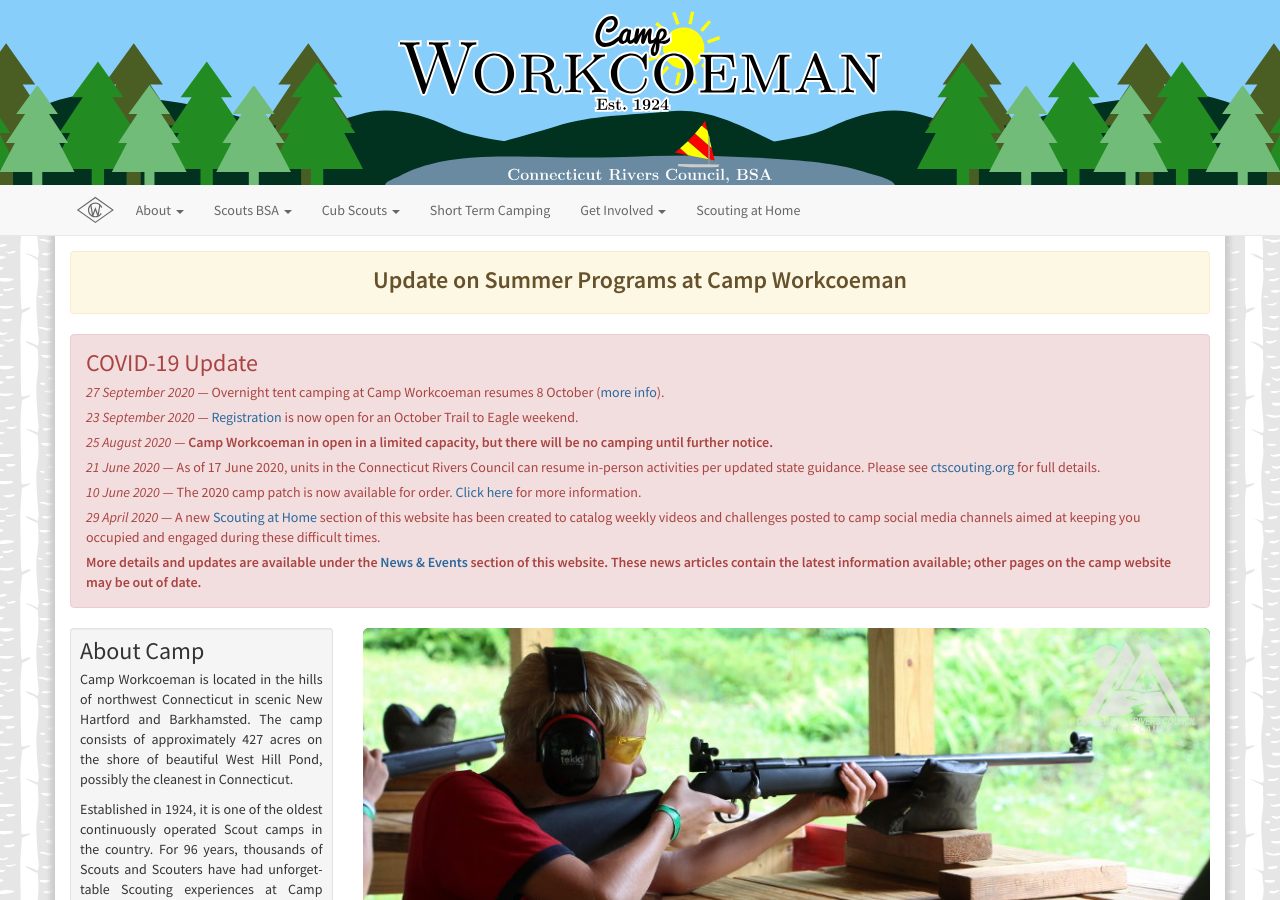
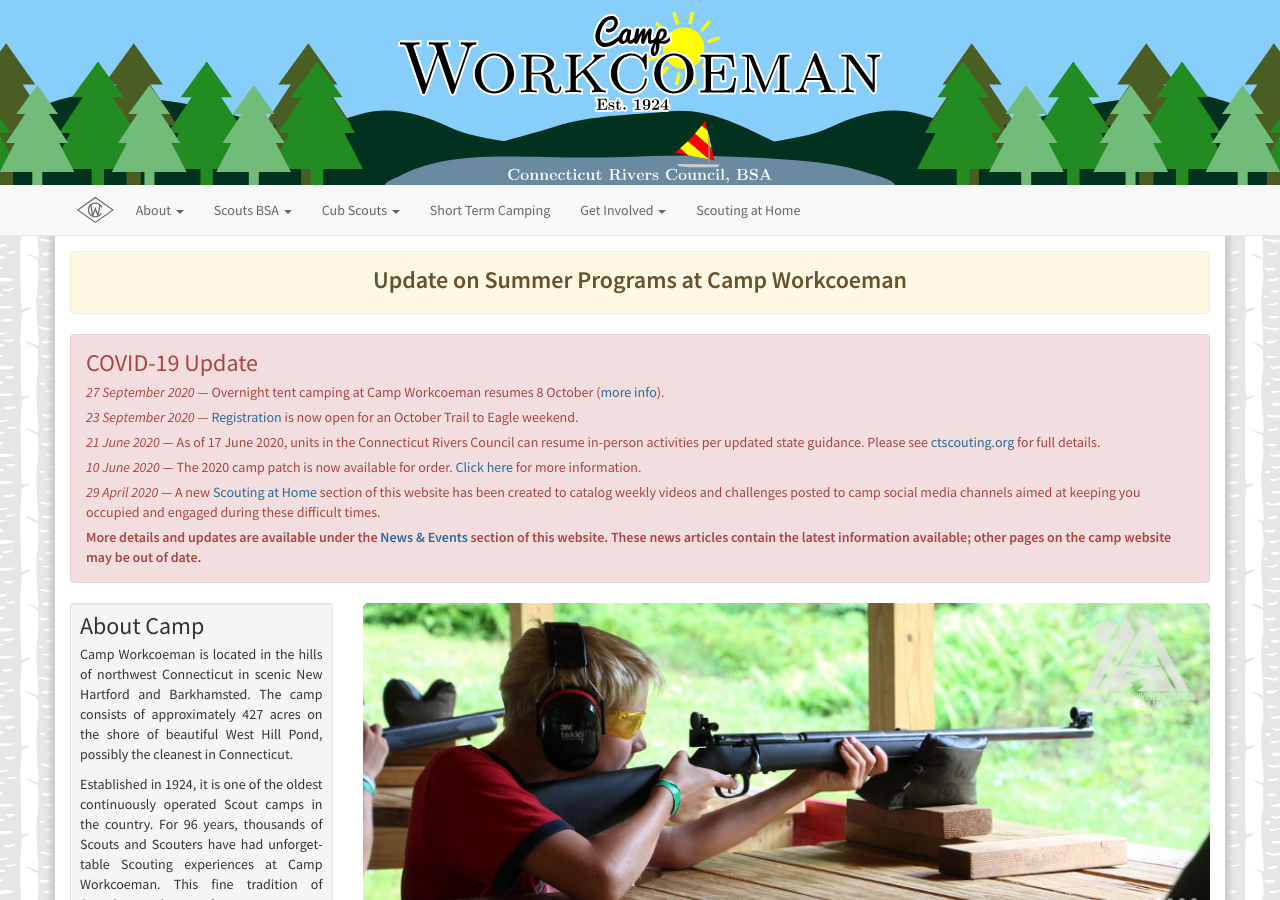
Before and after one commit to campworkcoeman/campworkcoeman.org, a Jekyll site: the page built from index.html, in a window 1280 px wide and 900 px high. Built offline with Jekyll 4.4.1, drawn with Linux system fonts in a browser that asks for light colours; nearby versions of some CDN libraries; Markdown is read by kramdown in place of the engine named in the settings.

Commit message:
Add T2E shortlink and update COVID info.

```diff
--- a/_includes/announcement.html
+++ b/_includes/announcement.html
@@ -9,7 +9,6 @@
     <h3 class="list-group-item-heading">COVID-19 Update</h3>
     <p><em>27 September 2020</em> &mdash; Overnight tent camping at Camp Workcoeman resumes 8 October (<a href="https://campworkcoeman.org/about/news/2020/09/27/overnight-camping-resumes/">more info</a>).</p>
     <p><em>23 September 2020</em> &mdash; <a href="https://scoutingevent.com/066-Workcoemaneagleexperience">Registration</a> is now open for an October Trail to Eagle weekend.</p>
-    <p><em>25 August 2020</em> &mdash; <b>Camp Workcoeman in open in a limited capacity, but there will be no camping until further notice.</b></p>
     <p><em>21 June 2020</em> &mdash; As of 17 June 2020, units in the Connecticut Rivers Council can resume in-person activities per updated state guidance. Please see <a href="https://ctscouting.org/covid-19-council-update/">ctscouting.org</a> for full details.</p>
     <p><em>10 June 2020</em> &mdash; The 2020 camp patch is now available for order. <a href="https://campworkcoeman.org/about/news/2020/06/10/2020-camp-patch-available/">Click here</a> for more information.</p>
     <p><em>29 April 2020</em> &mdash; A new <a href="https://campworkcoeman.org/scouting-at-home/">Scouting at Home</a> section of this website has been created to catalog weekly videos and challenges posted to camp social media channels aimed at keeping you occupied and engaged during these difficult times.</p>
```
Also changed, not shown: 1 other file.
